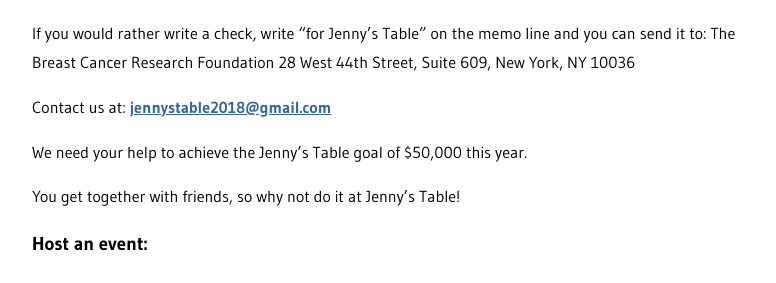
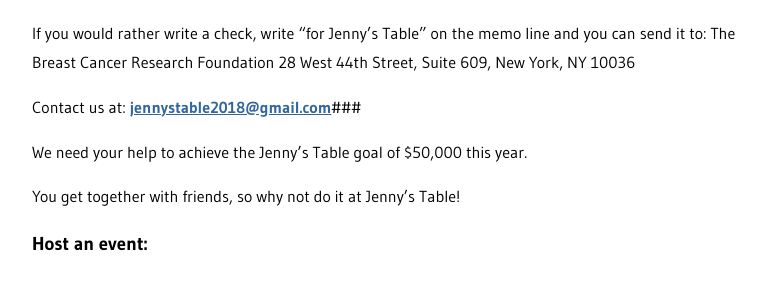
Before and after one commit to jennystable/website, a Jekyll site: the page built from index.markdown, in a window 1280 px wide and 900 px high, scrolled down 1784 px. Shown: the part 528-811 px from the top of the window, without its empty margins (248-1024 px from the left). Built offline with Jekyll 4.4.1, drawn with Linux system fonts in a browser that asks for light colours.

Commit message:
Updated Index

```diff
--- a/index.markdown
+++ b/index.markdown
@@ -66,7 +66,7 @@ If you would rather write a check, write "for Jenny's Table" on the memo line an
 The Breast Cancer Research Foundation
 28 West 44th Street, Suite 609, New York, NY 10036
 
-Contact us at: <a href="mailto:jennystable2018@gmail.com" style="color: #336699; font-weight: bold;">jennystable2018@gmail.com</a>
+Contact us at: <a href="mailto:jennystable2018@gmail.com" style="color: #336699; font-weight: bold;">jennystable2018@gmail.com</a>###
 
 We need your help to achieve the Jenny's Table goal of $50,000 this year.
 
```
